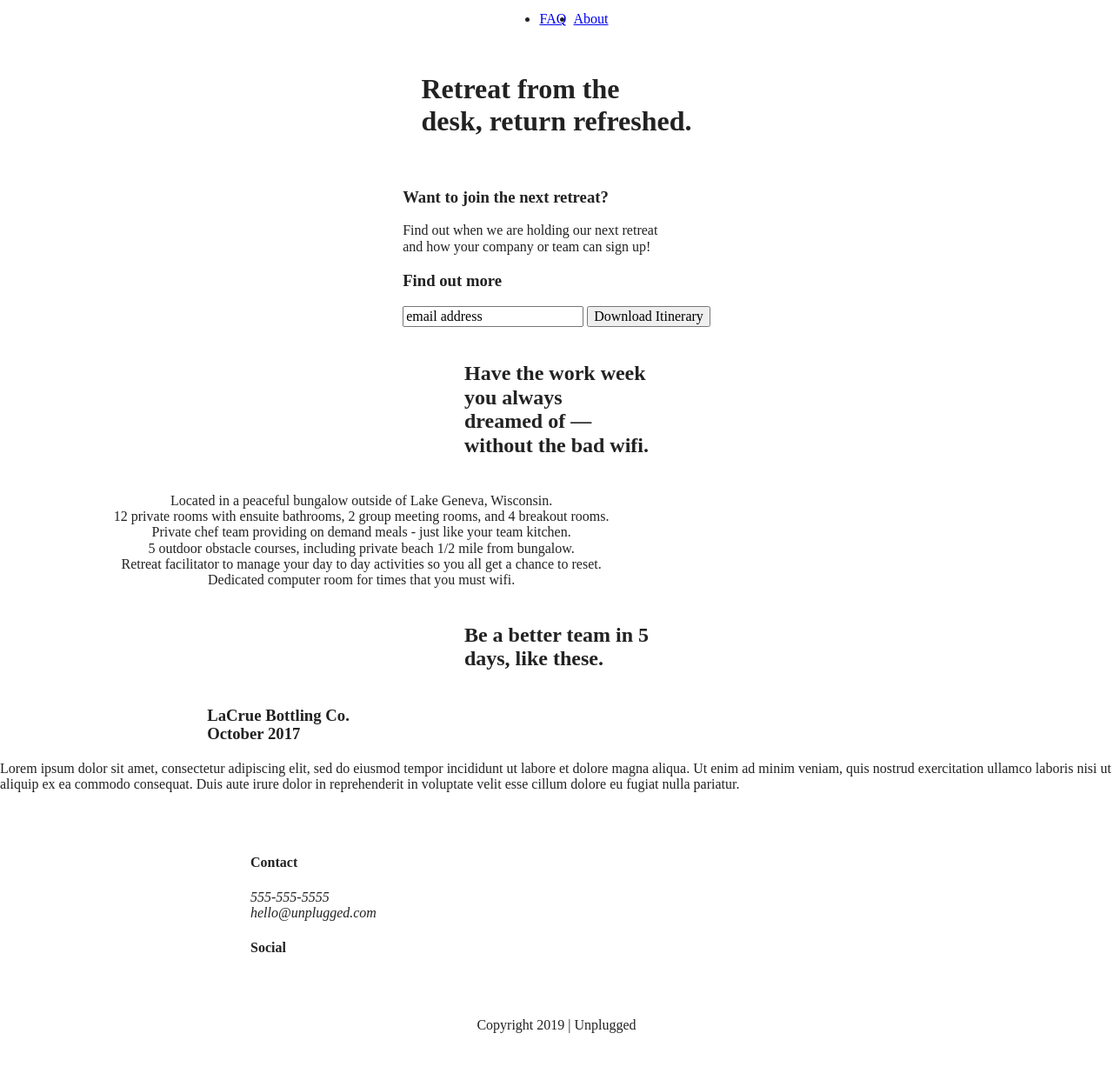
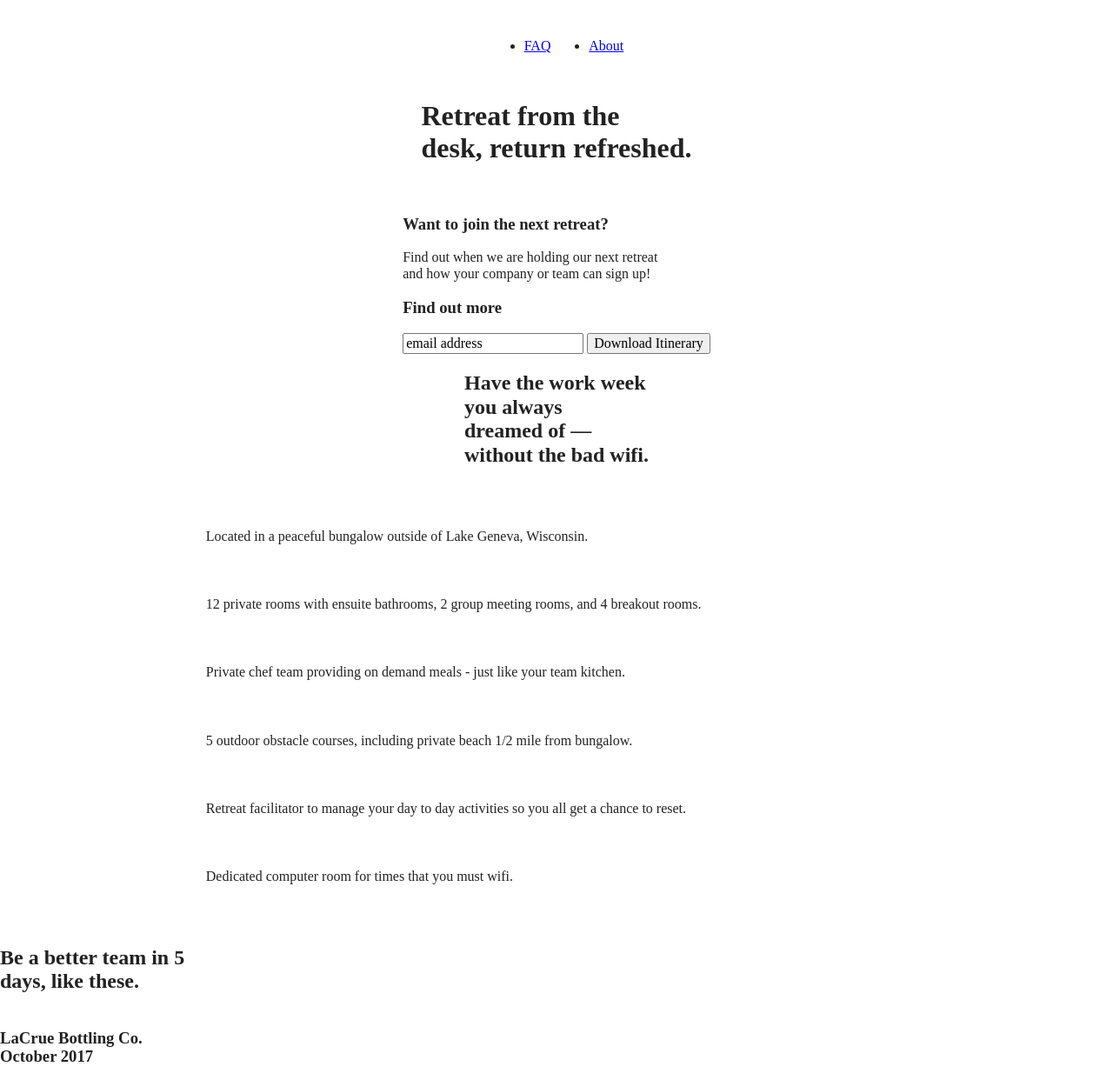
Before and after one commit to JenKP/crw-unplugged, a website built with Parcel: page index.html in a window 1280 px wide. Shown: the part 58-1300 px from the top of the page at 87% size. Before the commit the page ends 1247 px from the top, so only its background shows below. Built offline with nearby package versions, Linux system fonts and the light colour scheme.

Commit message:
Fixed width percentages and general layout issues

```diff
--- a/css/main.css
+++ b/css/main.css
@@ -111,7 +111,8 @@ header .content-wrapper {
 
 .header-divider {
   width: 100%;
-
+  height: 1px;
+  margin: 10px 0 20px 0;
 }
 
 header nav {
@@ -126,7 +127,7 @@ header nav ul {
   display: flex;
   flex-flow: row wrap;
   justify-content: space-around;
-  width: 44%;
+  width: 100%;
 }
 
 footer .content-wrapper {
@@ -136,6 +137,7 @@ footer .content-wrapper {
 
 footer {
   flex-direction: column;
+  text-align: center;
 }
 
 footer p {
@@ -152,7 +154,10 @@ footer .social-icons p {
   display: flex;
   justify-content: center;
   align-items: center;
-  margin: 0;
+}
+
+footer .copyright {
+  margin: 20px 0;
 }
 
 /* Mobile styles ---- HOMEPAGE------ */
@@ -183,6 +188,7 @@ aside {
 }
 
 .features p {
+  justify-content: center;
   margin: 0;
 }
 
@@ -190,15 +196,18 @@ aside {
   display: flex;
   justify-content: center;
   flex-flow: row wrap;
-  padding: 20px 0 20px 0;
+}
+
+.features article {
+  width: 63%;
+  margin: 30px 0;
 }
 
 .features .features-items {
   display: flex;
   justify-content: center;
   flex-flow: row wrap;
-  padding: 0 70px 0 70px;
-  width: 54%;
+  padding: 20px 0 20px 0;
 }
 
 /* Reviews */
@@ -209,14 +218,15 @@ aside {
   flex-flow: row wrap;
 }
 
+.reviews h2 {
+  margin-bottom: 40px;
+}
+
 .reviews h3 {
-  width: 50%;
-  display: flex;
-  justify-content: center;
-  align-items: center;
-  flex-flow: row wrap;
   margin: 20px 0;
+  width: 55%;
 }
+
 
 /* ==========================================================================
    About Page
@@ -236,6 +246,10 @@ aside {
     flex-flow: row wrap;
   }
 
+  .contact-content p {
+    margin: 0;
+  }
+
 /* ==========================================================================
    FAQ Page
    ========================================================================== */
@@ -250,6 +264,7 @@ aside {
   .faq .content-wrapper {
     display: flex;
     justify-content: center;
+    margin: 50px 0 0 0;
     align-items: center;
     flex-flow: row wrap;
   }
@@ -343,15 +358,12 @@ aside {
    Modify as content requires.
    ========================================================================== */
 
-@media only screen and (min-width: 35em) {
-  /* Style adjustments for viewports that meet the condition */
+@media only screen and (min-width: 768px) {
+  /* TABLET STYLES HERE */
 }
 
-@media print,
-  (-webkit-min-device-pixel-ratio: 1.25),
-  (min-resolution: 1.25dppx),
-  (min-resolution: 120dpi) {
-  /* Style adjustments for high resolution devices */
+@media only screen and (min-width: 1200px) {
+  /* DESKTOP STYLES HERE */
 }
 
 /* ==========================================================================
```
Also changed, not shown: about/index.html (+0 -3 lines), index.html (+1 -0 lines).
